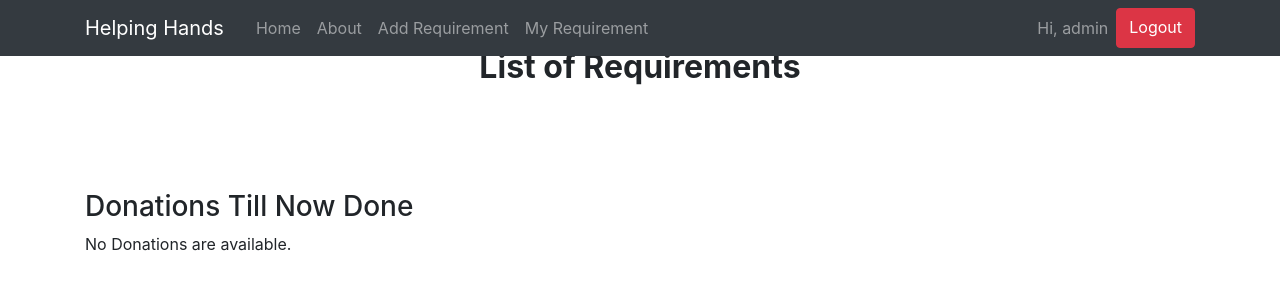
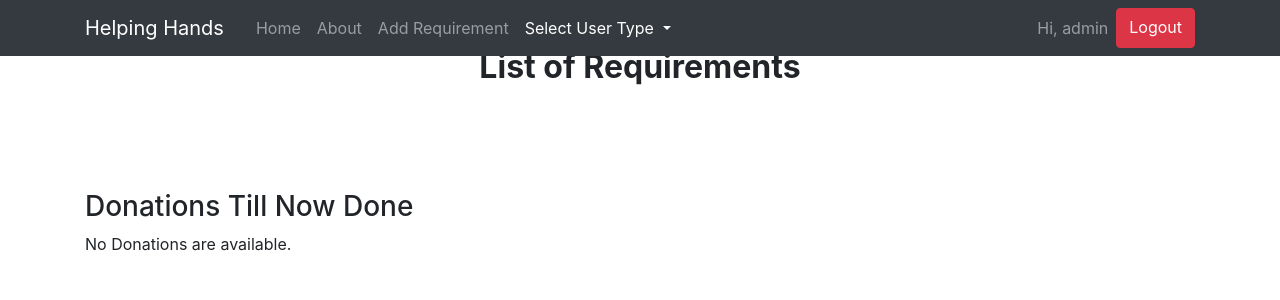
Before and after one commit to sourabhb77/Helping-Hands, a Django app: page /user/ in a window 1280 px wide. Shown: the top 300 px of the page. Run offline with Django 3.2, Linux system fonts and the light colour scheme; a user stored in the database is signed in; data comes from the database, SQL or seed files in the repository; both versions use the stored data as it was after the commit; some libraries are stand-ins or nearby versions.

Commit message:
minor changes

```diff
--- a/helpinghands/accounts/templates/accounts/base.html
+++ b/helpinghands/accounts/templates/accounts/base.html
@@ -32,7 +32,7 @@
               <a class="nav-link" href="{% url 'new-Requirement' %}">Add Requirement</a>
               {% endif %}
 
-              {% if user.is_authenticated %}
+              {% if user.is_authenticated and not user.is_staff %}
               <a class="nav-link" href="{% url 'ngo_post' %}">My Requirement</a>
               {% else %}
 
--- a/helpinghands/accounts/templates/accounts/base_page.html
+++ b/helpinghands/accounts/templates/accounts/base_page.html
@@ -45,6 +45,7 @@
     {% endif %}
   </div>
 
+  {% if user.is_staff %}
 
   <h3>Donations Till Now Done</h3>
     {% if donation_list %}
@@ -71,4 +72,6 @@
     {% else %}
         <p>No Donations are available.</p>
     {% endif %}
+  {% endif %}
+
   {% endblock content %}
--- a/helpinghands/requirement/models.py
+++ b/helpinghands/requirement/models.py
@@ -11,8 +11,6 @@ class requirementModel(models.Model):
         Ventilators = 'Ventilators'
         Beds = 'Beds'
         Other = 'Other'
-        GRADUATE = 'GR'
-
 
     posted_at = models.DateTimeField(default = timezone.now)
     product_name = models.CharField(max_length = 20)
```
Also changed, not shown: helpinghands/db.sqlite3.
